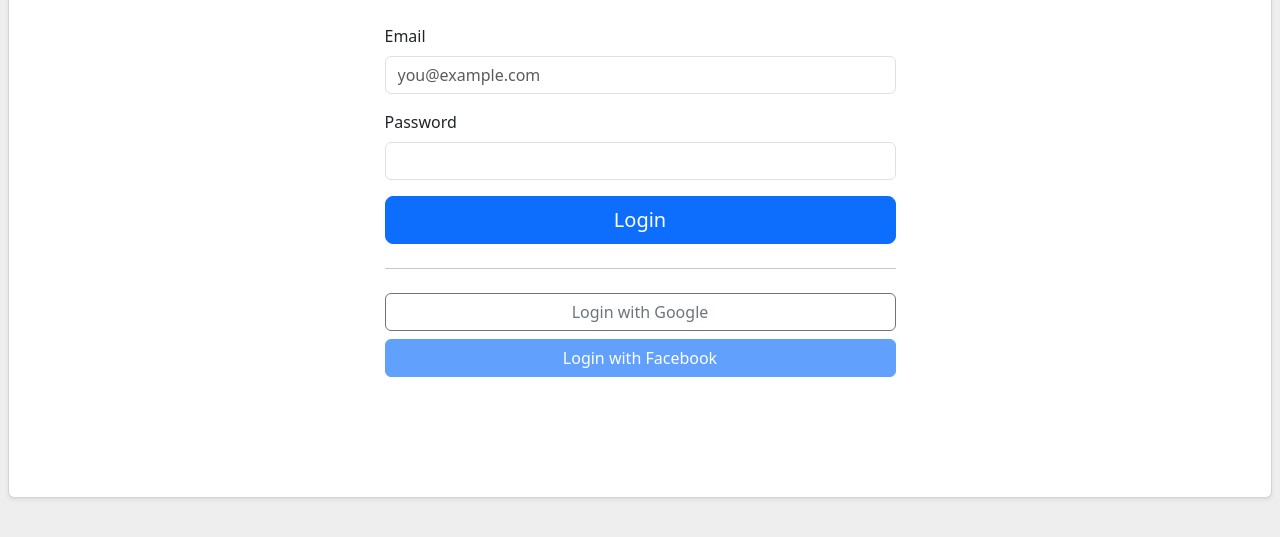
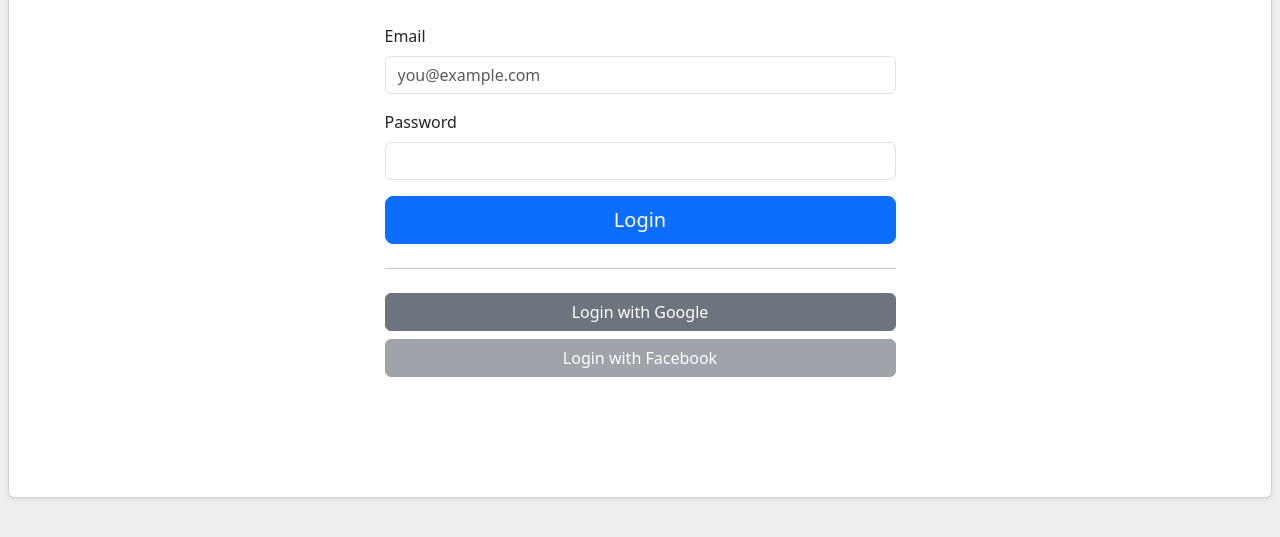
Before and after one commit to jackie-d/foreveryou, a website with bundled scripts: page login.html in a window 1280 px wide. Shown: the part 199-736 px from the top of the page. Built offline with nearby package versions, Linux system fonts and the light colour scheme; no server answers.

Commit message:
Improve UI of login view

```diff
--- a/login.html
+++ b/login.html
@@ -71,8 +71,8 @@
 
               <hr />
 
-              <button id="login-button-google" class="btn btn-outline-secondary" type="button">Login with Google</button>
-              <button id="login-button-facebook" class="btn btn-primary" type="button" disabled>Login with Facebook</button>
+              <button id="login-button-google" class="btn btn-secondary" type="button">Login with Google</button>
+              <button id="login-button-facebook" class="btn btn-secondary" type="button" disabled>Login with Facebook</button>
 
             </div>
           </div>
```
